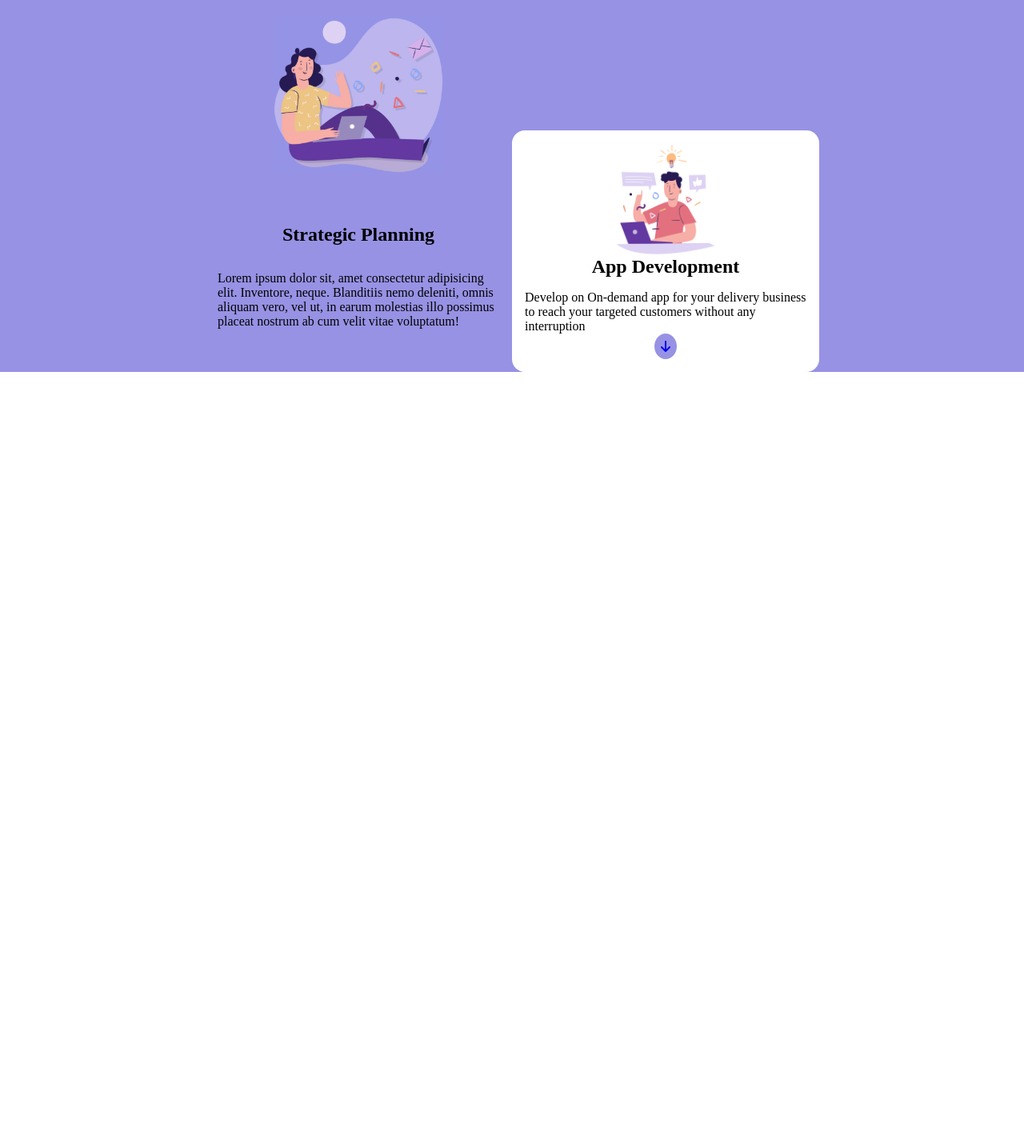
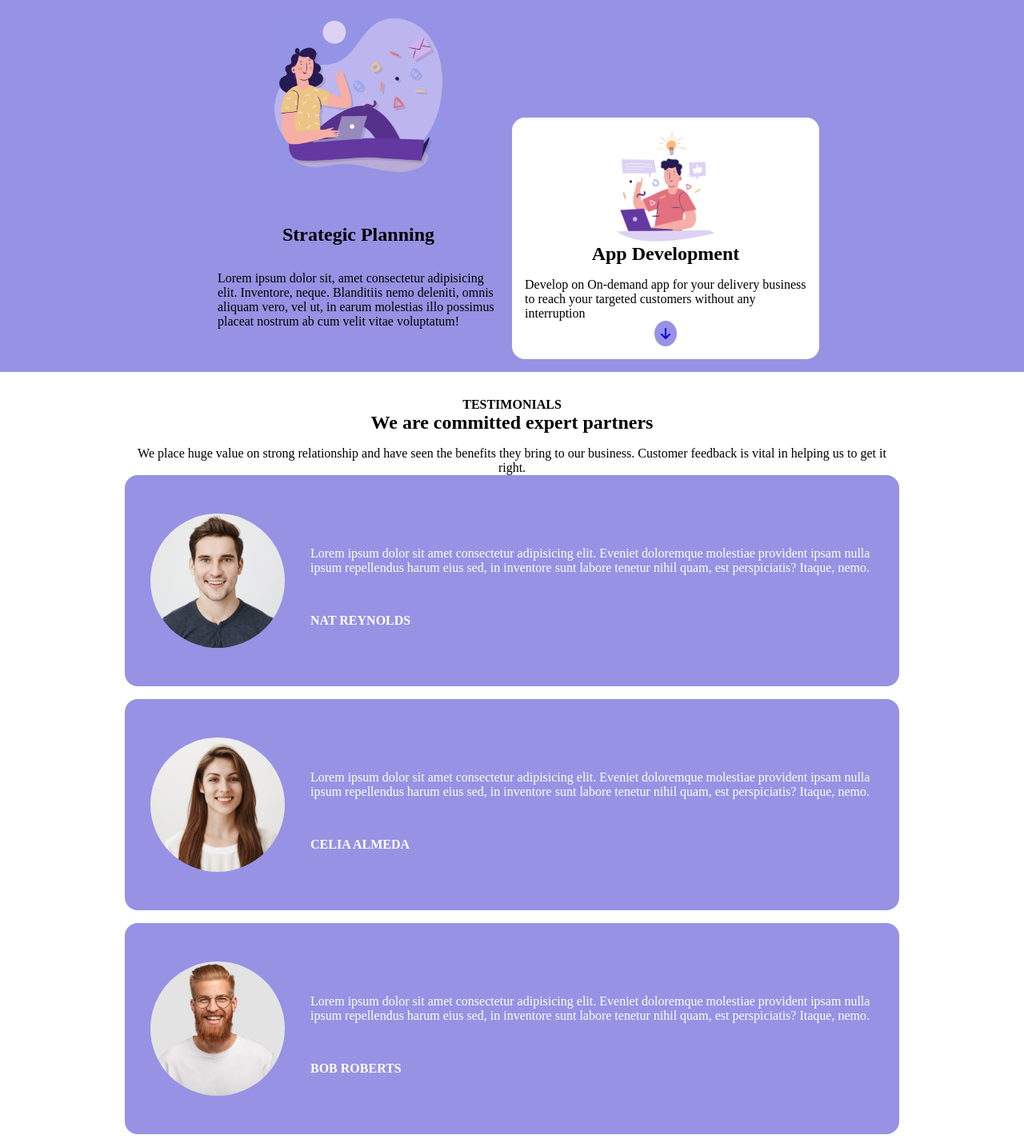
Before and after one commit to AlessioAbbati/htmlcss-responsive-layout, a plain HTML site: page index.html in a window 1280 px wide. Shown: the part 695-2129 px from the top of the page at 80% size. Before the commit the page ends 1160 px from the top, so only its background shows below. Drawn offline with Linux system fonts and the light colour scheme.

Commit message:
add section-3 with card img

```diff
--- a/assets/style.css
+++ b/assets/style.css
@@ -150,6 +150,7 @@ header {
     background-color: white;
     border-radius: 1rem;
     align-self: flex-end;
+    margin-bottom: 1rem;
 }
 .sec-2 .container .plan-1 img {
     width: 60%;
@@ -162,3 +163,43 @@ header {
     background-color: #9792E4;
     border-radius: 100%;
 }
+
+/* section-3 */
+
+.text-title {
+    text-align: center;
+}
+.sec-3 .container .text h1 {
+    font-size: 3rem;
+    color: #9792E4;
+    margin-top: 1rem;
+    margin-bottom: 1rem;
+}
+.card {
+    background-color: #9792E4;
+    padding-inline: 1rem;
+    border-radius: 1rem;
+    display: flex;
+    padding-top: 2rem;
+    padding-bottom: 2rem;
+    margin-bottom: 1rem;
+}
+.sec-3 .container .card img {
+    width: 200px;
+    height: 200px;
+    object-fit: cover;
+    border-radius: 50%;
+    padding: 1rem;
+}
+.card .text {
+    display: flex;
+    flex-direction: column;
+    justify-content: center;
+    color: white;
+    padding-inline: 1rem;
+}
+.card .text h4 {
+    margin-top: 3rem;
+}
+
+/* section-4 */
--- a/index.html
+++ b/index.html
@@ -89,6 +89,38 @@
             </div>
         </section>
 
+        <section class="sec-3">
+            <div class="container">
+                <div class="text-title">
+                    <h4>TESTIMONIALS</h4>
+                    <h1>We are committed expert partners</h1>
+                    <p>We place huge value on strong relationship and have seen the benefits they bring to our business. Customer feedback is vital in helping us to get it right.</p>
+                </div>
+                <div class="card">
+                    <img src="img/testimonial1.jpg" alt="">
+                    <div class="text">
+                        <p>Lorem ipsum dolor sit amet consectetur adipisicing elit. Eveniet doloremque molestiae provident ipsam nulla ipsum repellendus harum eius sed, in inventore sunt labore tenetur nihil quam, est perspiciatis? Itaque, nemo.</p>
+                        <h4><strong>NAT REYNOLDS</strong></h4>
+                    </div>
+                </div>
+                <div class="card">
+                    <img src="img/testimonial2.jpg" alt="">
+                    <div class="text">
+                        <p>Lorem ipsum dolor sit amet consectetur adipisicing elit. Eveniet doloremque molestiae provident ipsam nulla ipsum repellendus harum eius sed, in inventore sunt labore tenetur nihil quam, est perspiciatis? Itaque, nemo.</p>
+                        <h4><strong>CELIA ALMEDA</strong></h4>
+                    </div>
+                </div>
+                <div class="card">
+                    <img src="img/testimonial3.jpg" alt="">
+                    <div class="text">
+                        <p>Lorem ipsum dolor sit amet consectetur adipisicing elit. Eveniet doloremque molestiae provident ipsam nulla ipsum repellendus harum eius sed, in inventore sunt labore tenetur nihil quam, est perspiciatis? Itaque, nemo.</p>
+                        <h4><strong>BOB ROBERTS</strong></h4>
+                    </div>
+                </div>
+            </div>
+
+        </section>
+
 
     </main>
 </body>
```
